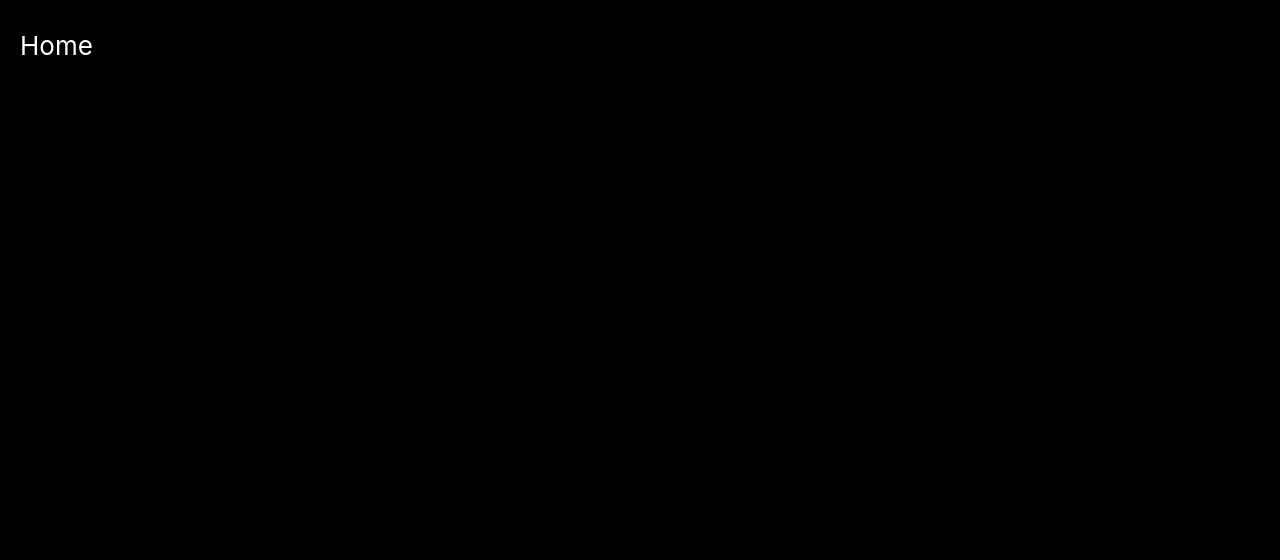
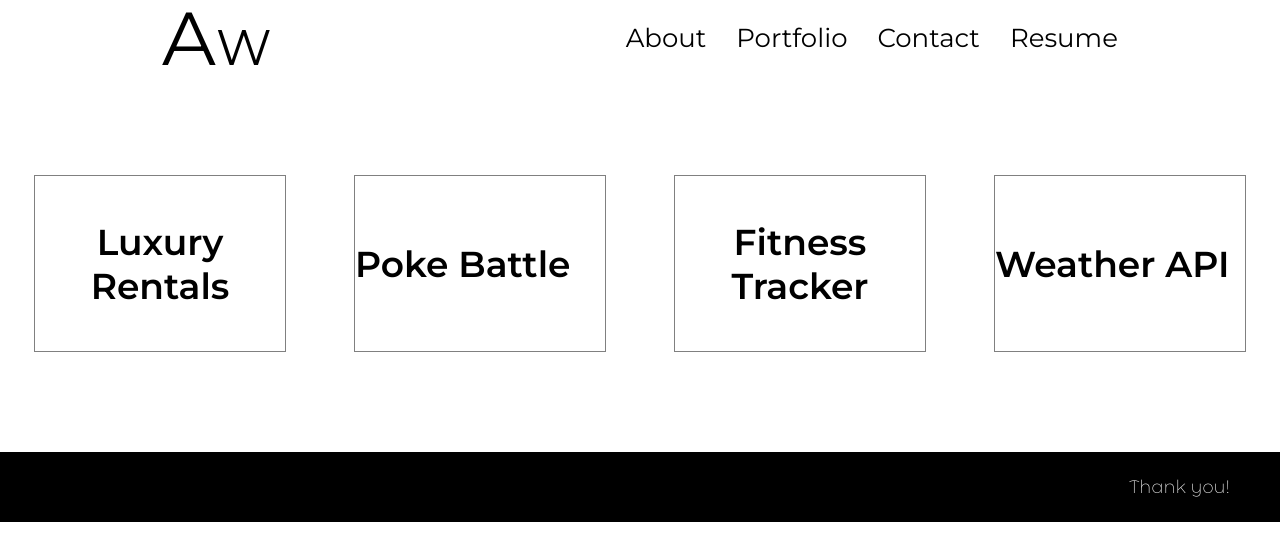
Before and after one commit to AlexWilsonNC/react-portfolio-aw, a React (Create React App) app: page / in a window 1280 px wide. Shown: the top 560 px of the page. Built offline with nearby package versions, Linux system fonts and the light colour scheme.

Commit message:
header, nav, footer

```diff
--- a/public/index.html
+++ b/public/index.html
@@ -10,6 +10,10 @@
       content="Web site created using create-react-app"
     />
     <link rel="apple-touch-icon" href="%PUBLIC_URL%/logo192.png" />
+    <link rel="preconnect" href="https://fonts.googleapis.com">
+    <link rel="preconnect" href="https://fonts.gstatic.com" crossorigin>
+    <link href="https://fonts.googleapis.com/css2?family=Montserrat+Alternates:wght@200&family=Montserrat:wght@300;400;600&display=swap" rel="stylesheet">
+    <link href="https://fonts.googleapis.com/css2?family=Montserrat:ital,wght@1,200&display=swap" rel="stylesheet">
     <!--
       manifest.json provides metadata used when your web app is installed on a
       user's mobile device or desktop. See https://developers.google.com/web/fundamentals/web-app-manifest/
--- a/src/App.css
+++ b/src/App.css
@@ -36,12 +36,3 @@
     transform: rotate(360deg);
   }
 }
-
-body {
-  background-color: #000;
-}
-
-.card {
-  display: flex;
-  align-items: center;
-}
--- a/src/App.js
+++ b/src/App.js
@@ -1,16 +1,19 @@
 import React from 'react';
 import './App.css';
 import Navbar from './components/Navbar';
-// import Header from './components/Header';
-// import Footer from './components/Footer';
+import Header from './components/Header';
+import Portfolio from './components/Portfolio';
+import Footer from './components/Footer';
 
 function App() {
-  return <Navbar />;
-  //   <div>
-  //     {/* <Header />
-  //     <Footer /> */}
-  //   </div>
-  // );
-}
+  return (
+    <div>
+      <Navbar />
+      {/* <Header /> */}
+      <Portfolio />
+      <Footer />
+    </div>
+  );
+};
 
 export default App;
--- /dev/null
+++ b/src/components/Footer.js
@@ -0,0 +1,16 @@
+import React from 'react';
+import './footer.css';
+
+const styles = {
+
+};
+
+function Footer() {
+  return (
+    <div id="footer">
+        <p>Thank you!</p>
+    </div>
+  );
+};
+
+export default Footer;
--- /dev/null
+++ b/src/components/Header.js
@@ -0,0 +1,14 @@
+import React from 'react';
+import './header.css';
+
+function Header() {
+    return (
+        <div id="main">
+            <h2>Designer && Web Developer</h2>
+            <hr />
+            <p>Alex here, ever since I was a kid, I've been artistic, enjoyed puzzles, and enveloped myself in technology, so web design and development was naturally my one, true calling. I've learned from and collaborated with other talented people to create products for both consumer and business use. I'm quiet and keep to myself often, but talk to me too much, and I'll be an open book with endless ideas.</p>
+        </div>
+    );
+};
+
+export default Header;
--- a/src/components/Navbar.js
+++ b/src/components/Navbar.js
@@ -1,22 +1,31 @@
 import React from 'react';
+import './nav.css';
+// import { Link, NavLink } from 'react-router-dom';
 
 const styles = {
-    heading: {
-      background: 'transparent',
-      height: '75px',
-      lineHeight: 3.5,
-      fontSize: '26px',
-      color: '#fff',
-      padding: '0 20px',
-    },
-  };
+  navContents: {
+    fontSize: '26px',
+    color: '#000',
+    textDecoration: 'none',
+    marginLeft: '30px'
+  }
+};
 
 function Navbar() {
-    return (
-      <div style={styles.card}>
-        <div style={styles.heading}>Home</div>
+  return (
+    <nav>
+      <div id="logo">
+        <h1>A<span>W</span></h1>
       </div>
-    );
-  }
+      <div id="rightNav">
+        {/* <li><Link to="/">About</Link></li> */}
+        <a href="www.google.com" style={styles.navContents}>About</a>
+        <a href="www.google.com" style={styles.navContents}>Portfolio</a>
+        <a href="www.google.com" style={styles.navContents}>Contact</a>
+        <a href="www.google.com" style={styles.navContents}>Resume</a>
+      </div>
+    </nav>
+  );
+};
 
 export default Navbar;
--- /dev/null
+++ b/src/components/Portfolio.js
@@ -0,0 +1,23 @@
+import React from 'react';
+import './portfolio.css';
+
+function Portfolio() {
+    return (
+        <div id="container">
+            <div class="card luxrent">
+                <h3>Luxury Rentals</h3>
+            </div>
+            <div class="card pokebattle">
+                <h3>Poke Battle</h3>
+            </div>
+            <div class="card fitness">
+                <h3>Fitness Tracker</h3>
+            </div>
+            <div class="card weather">
+                <h3>Weather API</h3>
+            </div>
+        </div>
+    );
+};
+
+export default Portfolio;
--- /dev/null
+++ b/src/components/footer.css
@@ -0,0 +1,15 @@
+#footer {
+    width: 100%;
+    background-color: #000;
+    height: 70px;
+    display: flex;
+    align-items: center;
+    justify-content: flex-end;
+}
+
+#footer p {
+    color: #fff;
+    font-size: 18px;
+    margin-right: 50px;
+    font-family: 'Montserrat Alternates', sans-serif;
+}
--- /dev/null
+++ b/src/components/header.css
@@ -0,0 +1,26 @@
+* {
+    font-family: 'Montserrat', sans-serif;
+}
+
+#main {
+    display: flex;
+    flex-direction: column;
+    align-items: center;
+    text-align: center;
+    margin: 105px 0px;
+}
+
+#main h2 {
+    font-size: 46px;
+    font-style: italic;
+}
+
+#main p {
+    font-size: 26px;
+    width: 70%;
+}
+
+hr {
+    border: 1px solid rgb(165, 165, 165);
+    width: 50%;
+}
--- /dev/null
+++ b/src/components/nav.css
@@ -0,0 +1,29 @@
+nav {
+    background-color: transparent;
+    height: 75px;
+    width: 100%;
+    display: flex;
+    align-items: center;
+    justify-content: space-around;
+    font-family: 'Montserrat Alternates', sans-serif;
+}
+
+#rightNav {
+    float: right;
+}
+
+#logo {
+    float: left;
+}
+
+#logo h1 {
+    text-decoration: none;
+    font-size: 75px;
+    color: #000;
+    font-family: 'Montserrat', sans-serif;
+    font-weight: 400;
+}
+
+#logo span {
+    font-size: 50px;
+}
--- /dev/null
+++ b/src/components/portfolio.css
@@ -0,0 +1,23 @@
+* {
+    font-family: 'Montserrat', sans-serif;
+}
+
+#container {
+    display: flex;
+    flex-wrap: wrap;
+    justify-content: space-around;
+    margin: 100px 0px;
+}
+
+.card {
+    width: 250px;
+    height: 175px;
+    border: 1px solid grey;
+    display: flex;
+    align-items: center;
+    text-align: center;
+}
+
+.card h3 {
+    font-size: 36px;
+}
```
